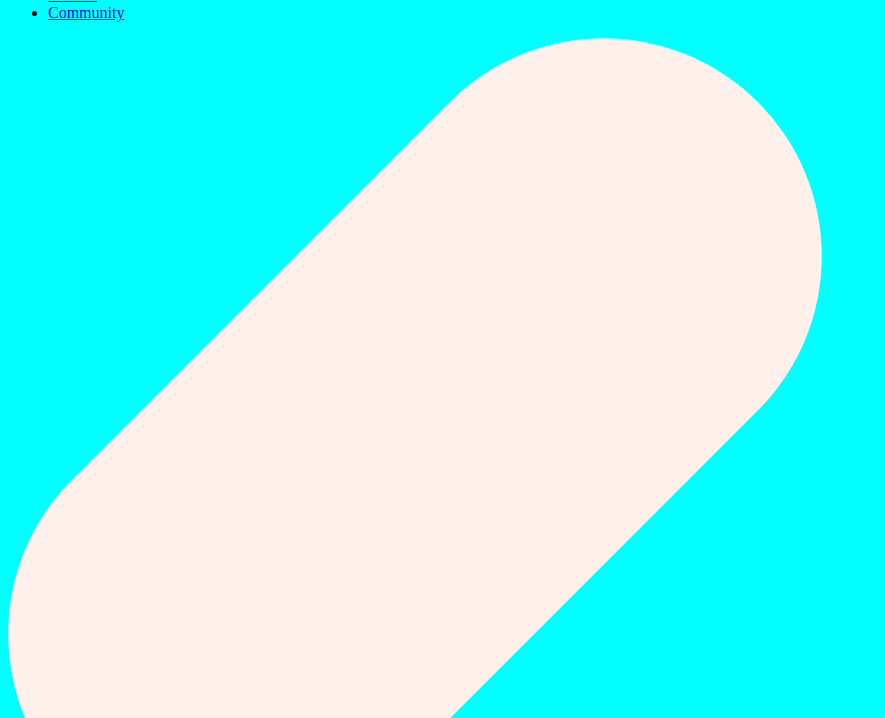
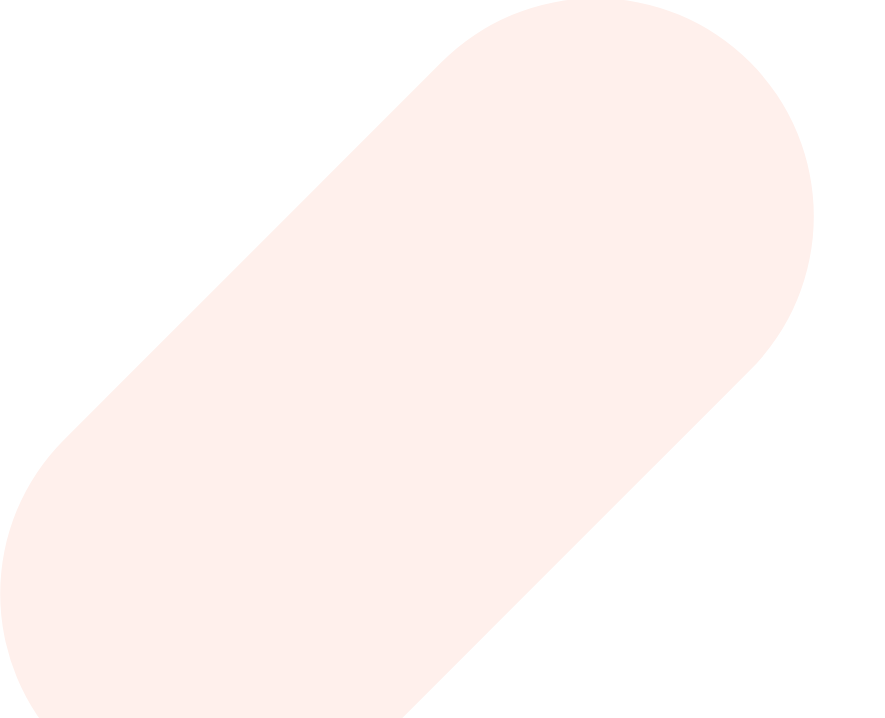
Before and after one commit to andeimmanuel/landing-page, a plain HTML site: page index.html in a window 1280 px wide. Shown: the part 120-838 px from the top of the page, without its empty margins (0-885 px from the left). Drawn offline with Linux system fonts and the light colour scheme.

```diff
--- a/index.html
+++ b/index.html
@@ -3,6 +3,10 @@
   <head>
     <meta charset="UTF-8" />
     <meta name="viewport" content="width=device-width, initial-scale=1.0" />
+    <link
+      href="https://fonts.googleapis.com/css2?family=Be+Vietnam+Pro:ital,wght@0,100;0,200;0,300;0,400;0,500;0,600;0,700;0,900;1,100;1,200&display=swap"
+      rel="stylesheet"
+    />
     <title>Managing Landing Page</title>
     <link rel="stylesheet" href="style.css" />
   </head>
@@ -179,7 +183,6 @@
         <div id="4foot">
           <input type="submit" value="Email" />
           <button id="submit">Go</button>
-
           <p>Copyright 2020. All Rights Researved</p>
         </div>
       </footer>
--- a/style.css
+++ b/style.css
@@ -1,3 +1,13 @@
+* {
+  margin: 0;
+  padding: 0;
+  box-sizing: border-box;
+}
+
 body {
-  background-color: aqua;
+  /* background-color: aqua; */
+  background-image: url("./images/bg-simplify-section-desktop.svg");
+  background-repeat: no-repeat;
+  background-size: cover;
+  background-position: center;
 }
```
